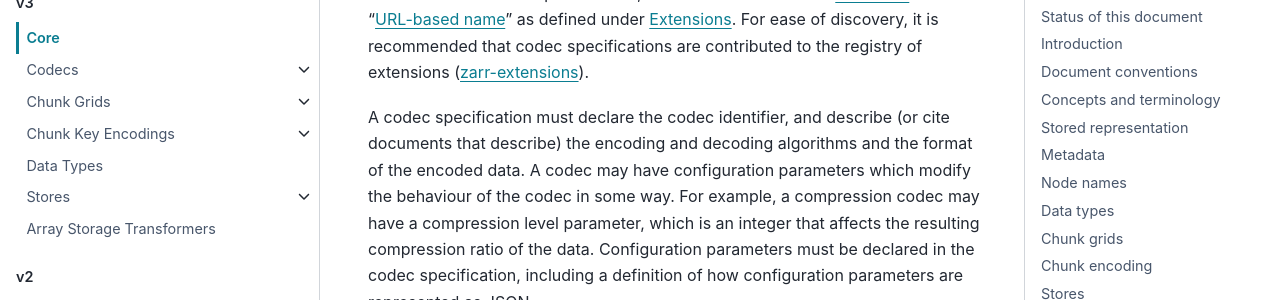
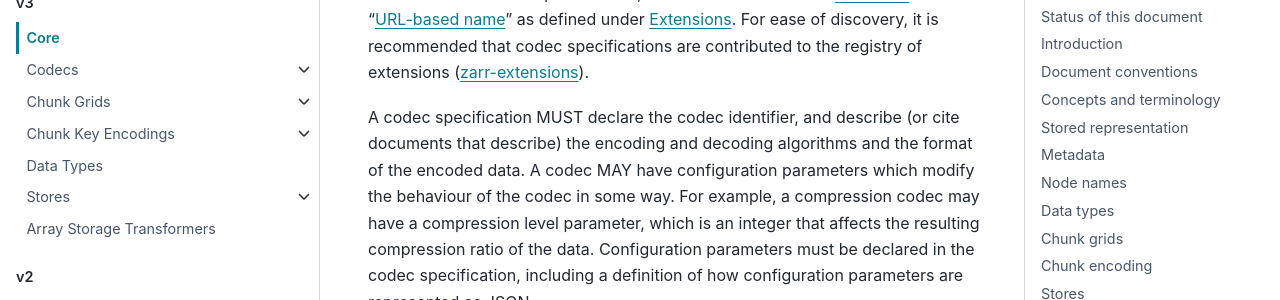
Before and after one commit to zarr-developers/zarr-specs, a Sphinx documentation site: the page built from docs/v3/core/index.rst, in a window 1280 px wide and 900 px high, scrolled down 25322 px. Shown: the part 153-453 px from the top of the window. Built offline with Sphinx 7.4.7 and the PyData theme 0.15.4, drawn with Linux system fonts in a browser that asks for light colours; some of the changed text lies outside the part shown.

Commit message:
Apply suggestions from code review
Co-authored-by: Norman Rzepka <code@normanrz.com>

```diff
--- a/docs/v3/chunk-grids/regular-grid/index.rst
+++ b/docs/v3/chunk-grids/regular-grid/index.rst
@@ -2,7 +2,7 @@
 .. _regulargrid-chunkgrid-v1:
 
 ======================================
- Regular grid chunk grid (version 1.0)
+ Regular chunk grid (version 1.0)
 ======================================
 
   **Editor's draft 26 July 2019**
--- a/docs/v3/core/index.rst
+++ b/docs/v3/core/index.rst
@@ -13,7 +13,7 @@ Editors:
     * Jonathan Striebel (`@jstriebel <https://github.com/jstriebel>`_), Scalable Minds
     * Norman Rzepka (`@normanrz <https://github.com/normanrz>`_), Scalable Minds
     * Jeremy Maitin-Shepard (`@jbms <https://github.com/jbms>`_), Google
-    * Josh Moore(`@joshmoore <https://github.com/joshmoore>`_), German BioImaging
+    * Josh Moore (`@joshmoore <https://github.com/joshmoore>`_), German BioImaging
 
 Corresponding ZEP:
     `ZEP0001 — Zarr specification version 3 <https://zarr.dev/zeps/accepted/ZEP0001.html>`_
@@ -350,7 +350,7 @@ terminology for a use case of reading from an array:
 
 *Extension point*
 
-    A field in a `metadata document_` that can be extended to allow values
+    A field in a `metadata document`_ that can be extended to allow values
     not defined in this specification.
     See :ref:`extension points <extensions_section>` below.
 
@@ -1136,10 +1136,10 @@ recommended that codec specifications are contributed to the
 registry of extensions
 (`zarr-extensions`_).
 
-A codec specification must declare the codec identifier, and describe
+A codec specification MUST declare the codec identifier, and describe
 (or cite documents that describe) the encoding and decoding algorithms
 and the format of the encoded data.
-A codec may have configuration parameters which modify the behaviour
+A codec MAY have configuration parameters which modify the behaviour
 of the codec in some way. For example, a compression codec may have a
 compression level parameter, which is an integer that affects the
 resulting compression ratio of the data. Configuration parameters must
```
Also changed, not shown: other parts of docs/v3/core/index.rst (+1 -1 lines).
